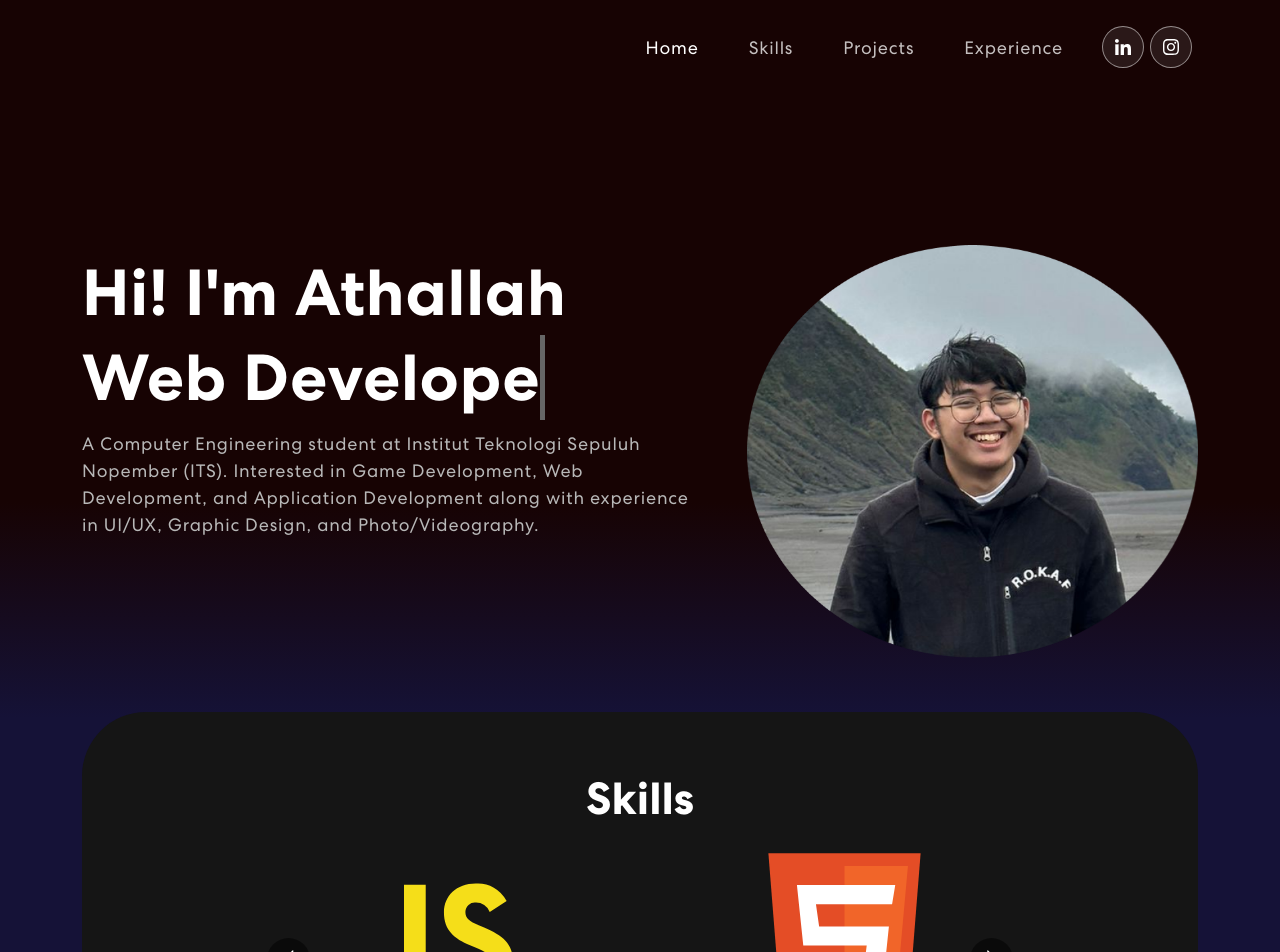
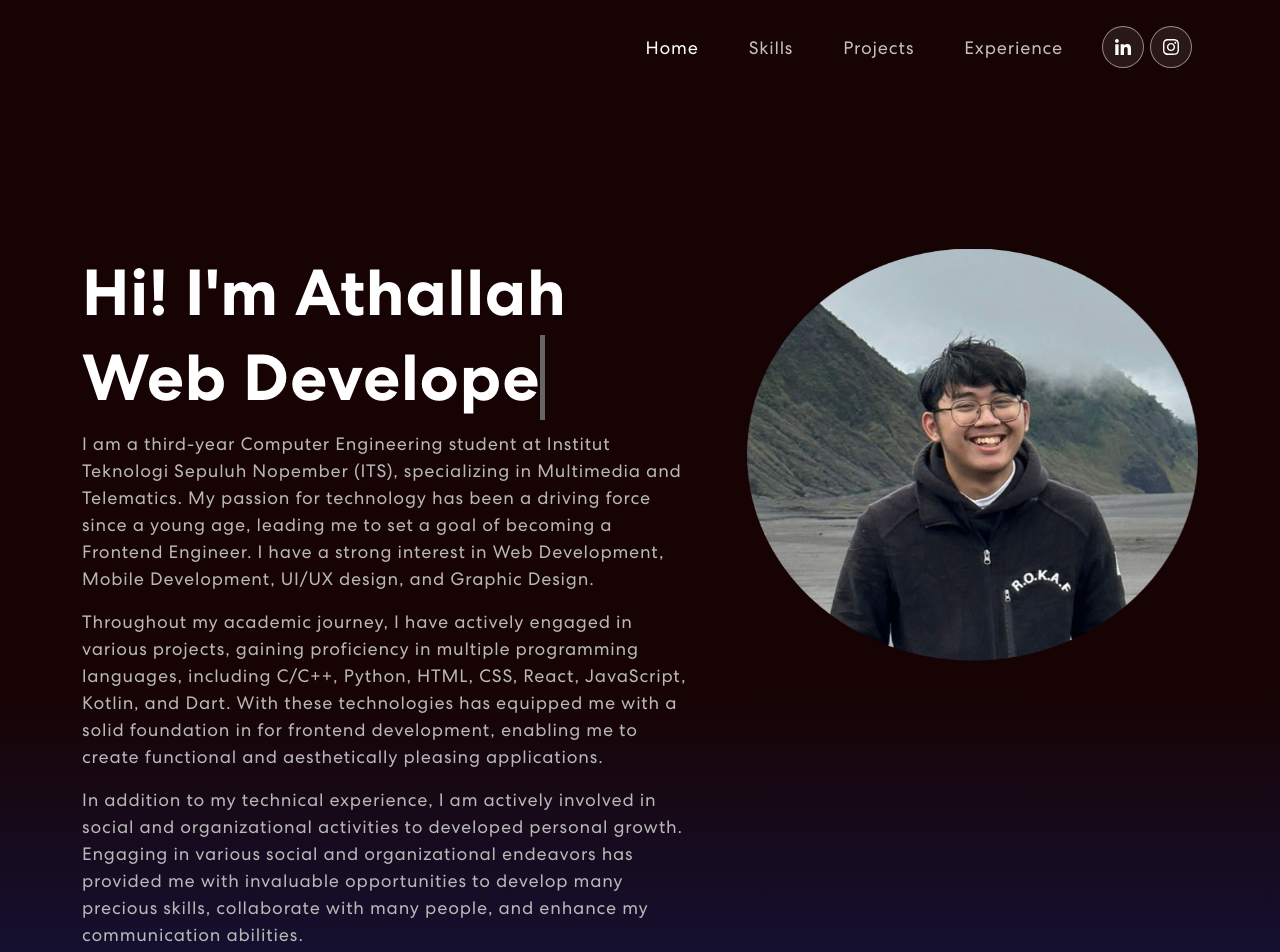
Before and after one commit to Athallah17/Portofolio-web, a React (Create React App) app: page / in a window 1280 px wide. Shown: the top 952 px of the page. Built offline with nearby package versions, Linux system fonts and the light colour scheme.

Commit message:
Add New Description

```diff
--- a/src/components/banner/Banner.jsx
+++ b/src/components/banner/Banner.jsx
@@ -59,7 +59,15 @@ export const Banner = () => {
                 <h1>{`Hi! I'm Athallah `}
                 <h1/>
                 <span className="txt-rotate" dataPeriod="1000" data-rotate='[ "Web Developer", "Web Designer", "UI/UX Designer" ]'><span className="wrap">{text}</span></span></h1>
-                  <p>A Computer Engineering student at Institut Teknologi Sepuluh Nopember (ITS). Interested in Game Development, Web Development, and Application Development along with experience in UI/UX, Graphic Design, and Photo/Videography.</p>
+                  <p>
+                  I am a third-year Computer Engineering student at Institut Teknologi Sepuluh Nopember (ITS), specializing in Multimedia and Telematics. My passion for technology has been a driving force since a young age, leading me to set a goal of becoming a Frontend Engineer. I have a strong interest in Web Development, Mobile Development, UI/UX design, and Graphic Design.
+                  </p>
+                  <p>
+                  Throughout my academic journey, I have actively engaged in various projects, gaining proficiency in multiple programming languages, including C/C++, Python, HTML, CSS, React, JavaScript, Kotlin, and Dart. With these technologies has equipped me with a solid foundation in for frontend development, enabling me to create functional and aesthetically pleasing applications.
+                  </p>
+                  <p>
+                  In addition to my technical experience, I am actively involved in social and organizational activities to developed personal growth. Engaging in various social and organizational endeavors has provided me with invaluable opportunities to develop many precious skills, collaborate with many people, and enhance my communication abilities.
+                  </p>
               </div>}
             </TrackVisibility>
           </Col>
```
